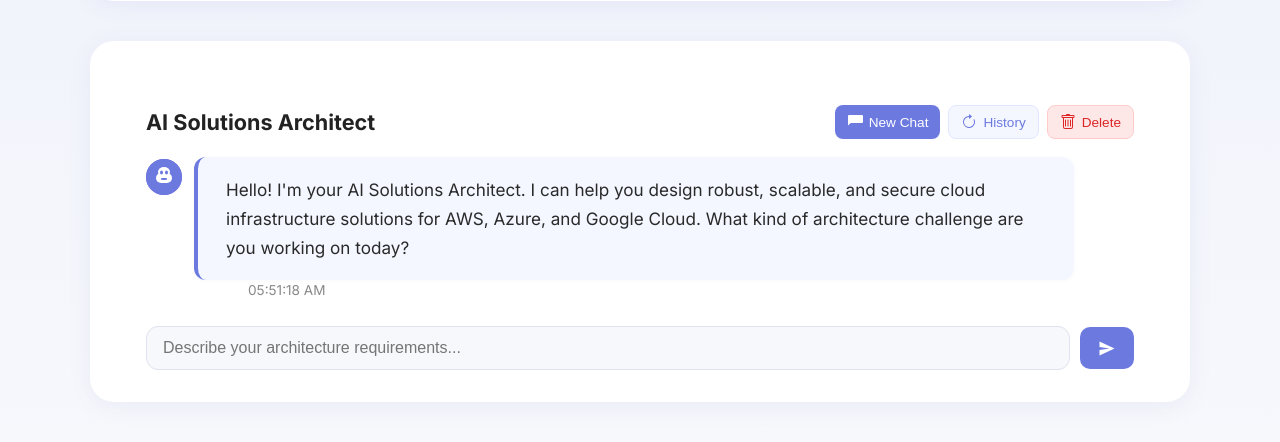
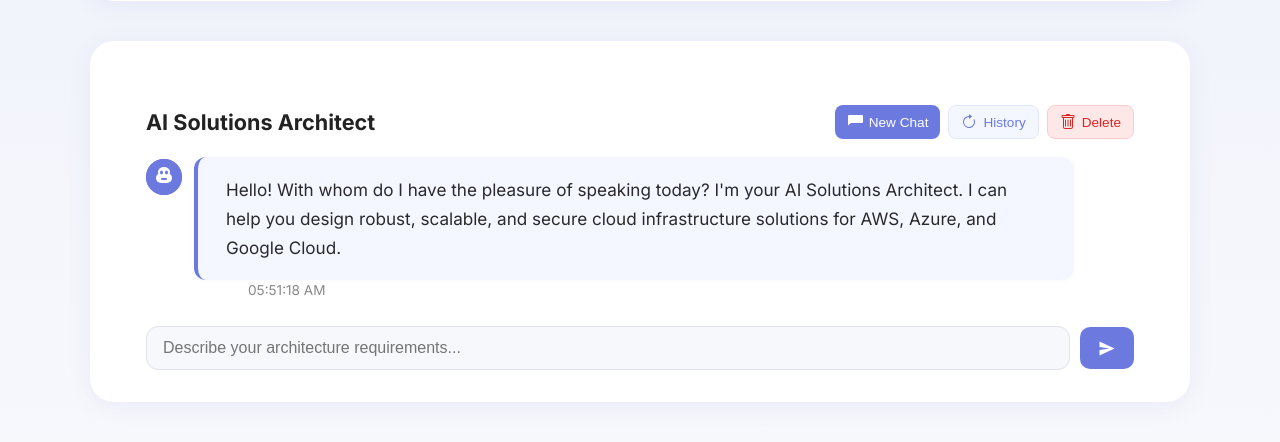
Before and after one commit to rameshsurapathi/solutions_architect_agent, a FastAPI app: page / in a window 1280 px wide. Shown: the part 717-1159 px from the top of the page. Run offline with FastAPI, Linux system fonts and the light colour scheme; some libraries are stand-ins or nearby versions.

Commit message:
Update initial chat message for improved user engagement

```diff
--- a/templates/index.html
+++ b/templates/index.html
@@ -94,7 +94,7 @@
                         </svg>
                     </div>
                     <div>
-                        <div class="bubble">Hello! I'm your AI Solutions Architect. I can help you design robust, scalable, and secure cloud infrastructure solutions for AWS, Azure, and Google Cloud. What kind of architecture challenge are you working on today?</div>
+                        <div class="bubble">Hello! With whom do I have the pleasure of speaking today? I'm your AI Solutions Architect. I can help you design robust, scalable, and secure cloud infrastructure solutions for AWS, Azure, and Google Cloud.</div>
                         <div class="timestamp" id="init-time"></div>
                     </div>
                 </div>
```
